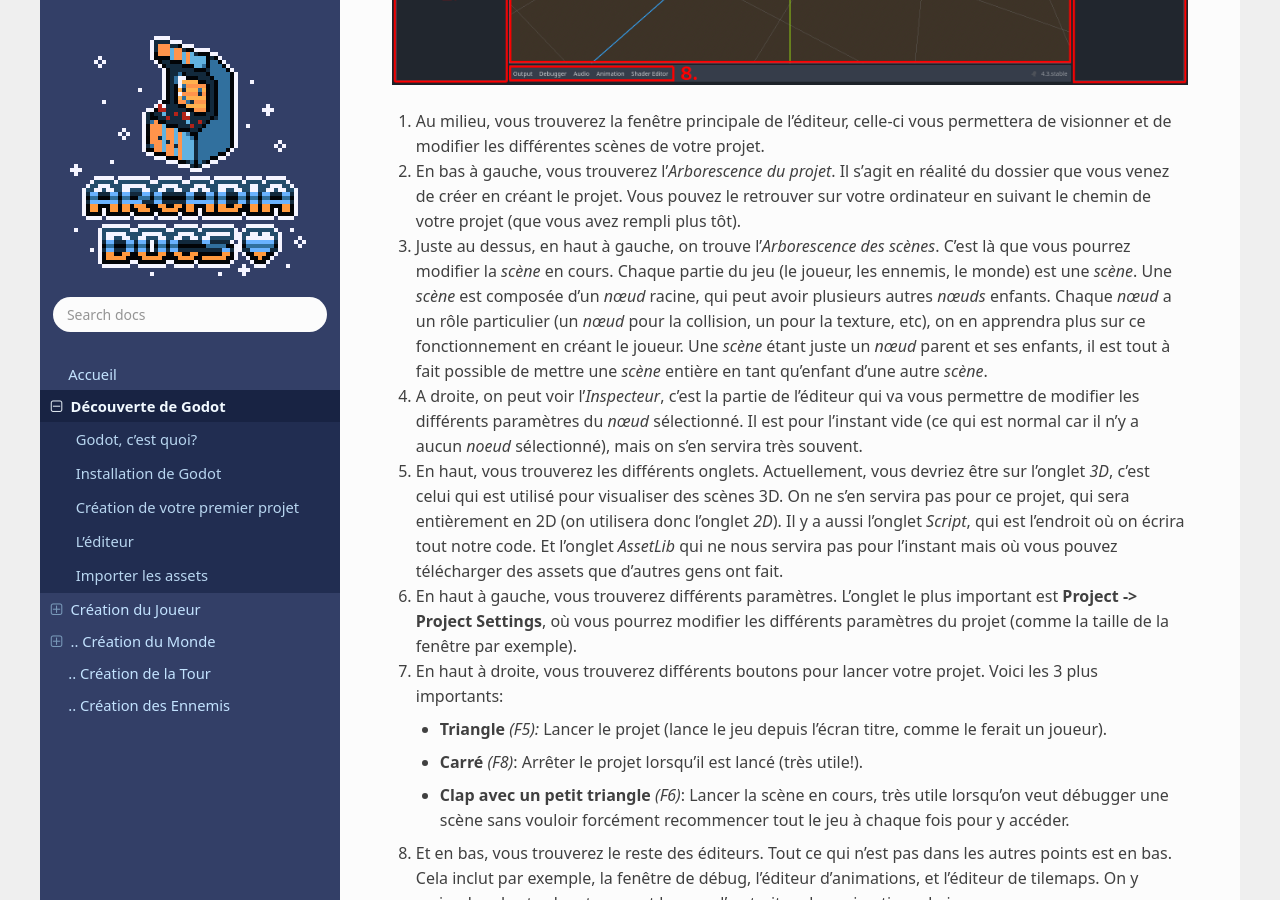
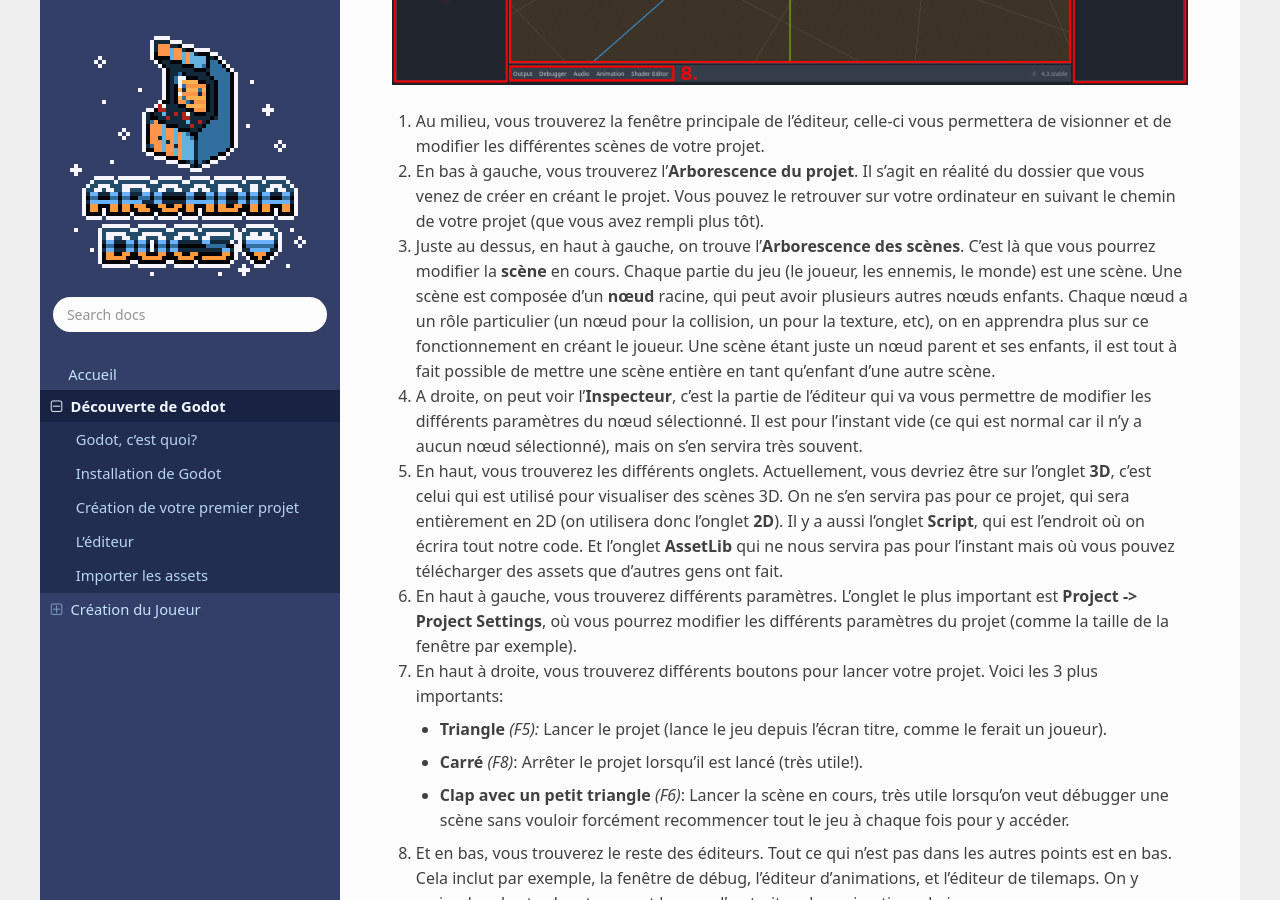
Before and after one commit to iceknith/Godot-Cours-Arcadia---Tower-Protector-Tutoriel, a Sphinx documentation site: the page built from docs/decouverte-godot.rst, in a window 1280 px wide and 900 px high, scrolled down 2854 px. Built offline with Sphinx 7.4.7 and the Read the Docs theme 2.0.0, drawn with Linux system fonts in a browser that asks for light colours; some web fonts are replaced; comment, search, counter and statistics services are not loaded.

```diff
--- a/docs/conf.py
+++ b/docs/conf.py
@@ -84,7 +84,7 @@ html_theme = "sphinx_rtd_theme"
 # so a file named "default.css" will overwrite the builtin "default.css".
 html_static_path = ['_static']
 html_css_files = [
-    'https://cdn.jsdelivr.net/npm/docsearch.js@2/dist/cdn/docsearch.min.css',
+    # 'https://cdn.jsdelivr.net/npm/docsearch.js@2/dist/cdn/docsearch.min.css',
     'custom.css',
 ]
 html_logo = "img/arcadiadocslogov2scaled.png"
@@ -104,7 +104,6 @@ html_theme_options = {
 }
 
 
-
 # # For highlinting GDScript for real bro
 sys.path.insert(0, os.path.abspath('_extensions'))
 highlight_language = 'gdscript'
@@ -114,25 +113,10 @@ from sphinx.highlighting import lexers
 
 lexers['gdscript'] = GDScriptLexer()
 
-# # For highlighting GDScript
-# highlight_language = 'gdscript'
 
-# from sphinx.highlighting import lexers
-# from pygments.lexers import get_lexer_by_name
-
-# class GDScriptLexer(get_lexer_by_name('gdscript')):
-#     # Configuration spécifique pour GDScript
-#     pass
-
-# lexers['gdscript'] = GDScriptLexer()
-
-
-
-# # GDScript syntax highlighting
-# from gdscript import GDScriptLexer
-# from sphinx.highlighting import lexers
-
-# lexers["gdscript"] = GDScriptLexer()
-
-# pygments_style = 'sphinx'
-# highlight_language = "gdscript"
+# For hiding unfinished pages
+exclude_patterns += [
+    'creation-monde.rst',
+    'creation-tour.rst',
+    'creation-ennemis.rst'
+]
--- a/docs/decouverte-godot.rst
+++ b/docs/decouverte-godot.rst
@@ -7,7 +7,7 @@ Godot, c'est quoi?
 ------------------
 
 Godot Engine (prononcé *Godo* ou *Godote* ou comme vous voulez en fait) est un moteur de jeu open-source et gratuit très facile d'accès.
-Godot permet de développer des jeux 2D et 3D grâce à une interface visuelle intuitive et un langage de script facile à apprendre, le *GDScript*, qui ressemble fortement à Python.
+Godot permet de développer des jeux 2D et 3D grâce à une interface visuelle intuitive et un langage de script facile à apprendre, le **GDScript**, qui ressemble fortement à Python.
 Godot est autant utilisé pour des petits jeux indépendants (comme nous!) que pour des jeux plus complexes (comme nous dans le futur, on l'espère!).
 
 Godot fonctionne avec des scènes et des nœuds. On y reviendra un peu plus tard, mais un nœud, c'est un élément de base, qui compose vos scènes.
@@ -32,14 +32,14 @@ Une fois le fichier .zip téléchargé et dézippé, vous pouvez lancer l’inst
 Création de votre premier projet
 --------------------------------
 
-Cette fenêtre s'appelle le `Project Manager`. C'est ici que vous trouverez vos différents projets une fois que vous les aurez créés.
-Actuellement, le `Project Manager` est vide, donc créons notre premier projet.
+Cette fenêtre s'appelle le **Project Manager**. C'est ici que vous trouverez vos différents projets une fois que vous les aurez créés.
+Actuellement, le **Project Manager** est vide, donc créons notre premier projet.
 
 .. note::
    Pour ce tutoriel, certains termes et screenshots que nous utiliserons seront en anglais.
    C'est généralement un meilleur choix de tout mettre en anglais lorsque l'on programme, et la documentation sur internet est plus fournie en anglais qu'en français.
    Libre à vous de mettre votre éditeur dans la langue de votre choix, mais il se peut que certains boutons n'aient pas les mêmes libellés chez vous.
-   Vous pouvez changer la langue de l'éditeur dans les `Paramètres` en haut à droite du `Project Manager`, ou dans `Editor Settings` dans l'éditeur.
+   Vous pouvez changer la langue de l'éditeur dans les **Paramètres** en haut à droite du **Project Manager**, ou dans **Editor Settings** dans l'éditeur.
 
 Cliquer sur le bouton **Create** en haut à gauche pour créer un nouveau projet.
 Un popup s’ouvrira, en vous demandant des informations sur votre projet. Nommez votre projet ``"Tuto Arcadia"`` **[1]**, et choisissez le fichier dans lequel vous voulez qu’il soit stocké **[2]**.
@@ -58,23 +58,23 @@ Dans cette sous-partie, nous allons décrire les différents éléments qui comp
 
 1. Au milieu, vous trouverez la fenêtre principale de l'éditeur, celle-ci vous permettera de visionner et de modifier les différentes scènes de votre projet.
 
-2. En bas à gauche, vous trouverez l'*Arborescence du projet*.
+2. En bas à gauche, vous trouverez l'**Arborescence du projet**.
    Il s'agit en réalité du dossier que vous venez de créer en créant le projet.
    Vous pouvez le retrouver sur votre ordinateur en suivant le chemin de votre projet (que vous avez rempli plus tôt).
 
-3. Juste au dessus, en haut à gauche, on trouve l'*Arborescence des scènes*. C'est là que vous pourrez modifier la `scène` en cours.
-   Chaque partie du jeu (le joueur, les ennemis, le monde) est une `scène`.
-   Une `scène` est composée d'un `nœud` racine, qui peut avoir plusieurs autres `nœuds` enfants.
-   Chaque `nœud` a un rôle particulier (un `nœud` pour la collision, un pour la texture, etc), on en apprendra plus sur ce fonctionnement en créant le joueur.
-   Une `scène` étant juste un `nœud` parent et ses enfants, il est tout à fait possible de mettre une `scène` entière en tant qu'enfant d'une autre `scène`.
+3. Juste au dessus, en haut à gauche, on trouve l'**Arborescence des scènes**. C'est là que vous pourrez modifier la **scène** en cours.
+   Chaque partie du jeu (le joueur, les ennemis, le monde) est une scène.
+   Une scène est composée d'un **nœud** racine, qui peut avoir plusieurs autres nœuds enfants.
+   Chaque nœud a un rôle particulier (un nœud pour la collision, un pour la texture, etc), on en apprendra plus sur ce fonctionnement en créant le joueur.
+   Une scène étant juste un nœud parent et ses enfants, il est tout à fait possible de mettre une scène entière en tant qu'enfant d'une autre scène.
 
-4. A droite, on peut voir l'*Inspecteur*, c'est la partie de l'éditeur qui va vous permettre de modifier les différents paramètres du `nœud` sélectionné.
-   Il est pour l'instant vide (ce qui est normal car il n'y a aucun `noeud` sélectionné), mais on s'en servira très souvent.
+4. A droite, on peut voir l'**Inspecteur**, c'est la partie de l'éditeur qui va vous permettre de modifier les différents paramètres du nœud sélectionné.
+   Il est pour l'instant vide (ce qui est normal car il n'y a aucun nœud sélectionné), mais on s'en servira très souvent.
 
-5. En haut, vous trouverez les différents onglets. Actuellement, vous devriez être sur l'onglet *3D*, c'est celui qui est utilisé pour visualiser des scènes 3D.
-   On ne s'en servira pas pour ce projet, qui sera entièrement en 2D (on utilisera donc l'onglet *2D*).
-   Il y a aussi l'onglet *Script*, qui est l'endroit où on écrira tout notre code.
-   Et l'onglet *AssetLib* qui ne nous servira pas pour l'instant mais où vous pouvez télécharger des assets que d'autres gens ont fait.
+5. En haut, vous trouverez les différents onglets. Actuellement, vous devriez être sur l'onglet **3D**, c'est celui qui est utilisé pour visualiser des scènes 3D.
+   On ne s'en servira pas pour ce projet, qui sera entièrement en 2D (on utilisera donc l'onglet **2D**).
+   Il y a aussi l'onglet **Script**, qui est l'endroit où on écrira tout notre code.
+   Et l'onglet **AssetLib** qui ne nous servira pas pour l'instant mais où vous pouvez télécharger des assets que d'autres gens ont fait.
 
 6. En haut à gauche, vous trouverez différents paramètres.
    L'onglet le plus important est **Project -> Project Settings**, où vous pourrez modifier les différents paramètres du projet (comme la taille de la fenêtre par exemple).
--- a/docs/index.rst
+++ b/docs/index.rst
@@ -18,8 +18,5 @@ Contents
    Accueil <self>
    Découverte de Godot <decouverte-godot>
    Création du Joueur <creation-joueur>
-   .. Création du Monde <creation-monde>
-   .. Création de la Tour <creation-tour>
-   .. Création des Ennemis <creation-ennemis>
 
 Pour démarrer l'aventure, cliques sur le bouton `Suivant` en bas à droite de cette page!
```
Also changed, not shown: docs/creation-joueur.rst (+70 -43 lines), docs/img/playerspriteandcollision.png (added).
